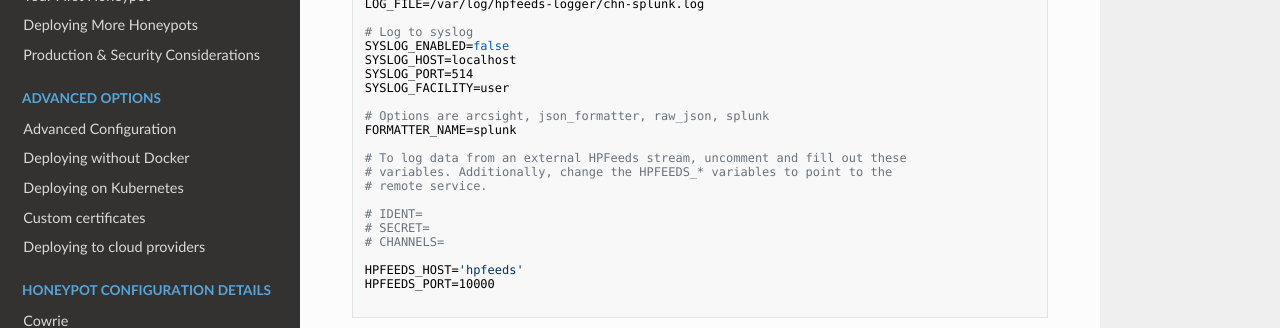
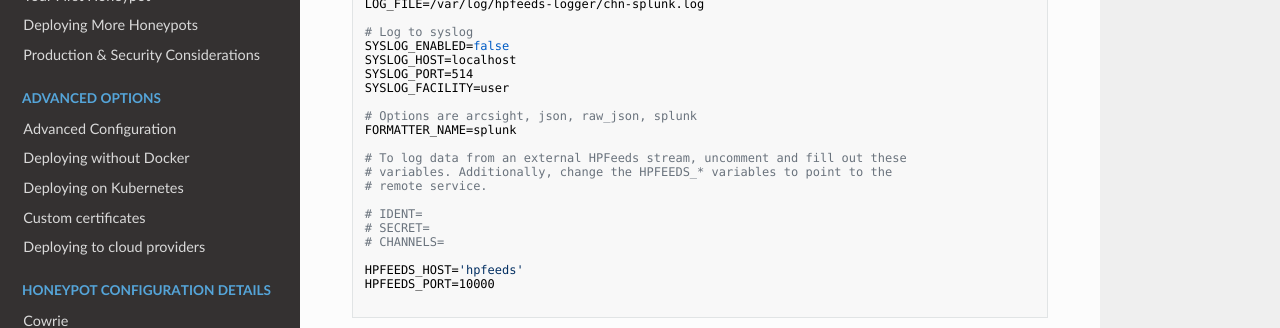
Before and after one commit to CommunityHoneyNetwork/chn-docs, an MkDocs documentation site: the page built from docs/hpfeeds-logger.md, in a window 1280 px wide and 900 px high, scrolled down 610 px. Shown: the part 151-479 px from the top of the window. Built offline with MkDocs 1.6.1, drawn with Linux system fonts in a browser that asks for light colours; nearby versions of some CDN libraries; old or Windows-style settings are respelled for this version of MkDocs.

Commit message:
Correcting comments for formatter

```diff
--- a/docs/hpfeeds-logger.md
+++ b/docs/hpfeeds-logger.md
@@ -39,7 +39,7 @@ SYSLOG_HOST=localhost
 SYSLOG_PORT=514
 SYSLOG_FACILITY=user
 
-# Options are arcsight, json_formatter, raw_json, splunk
+# Options are arcsight, json, raw_json, splunk
 FORMATTER_NAME=splunk
 
 # To log data from an external HPFeeds stream, uncomment and fill out these
```
